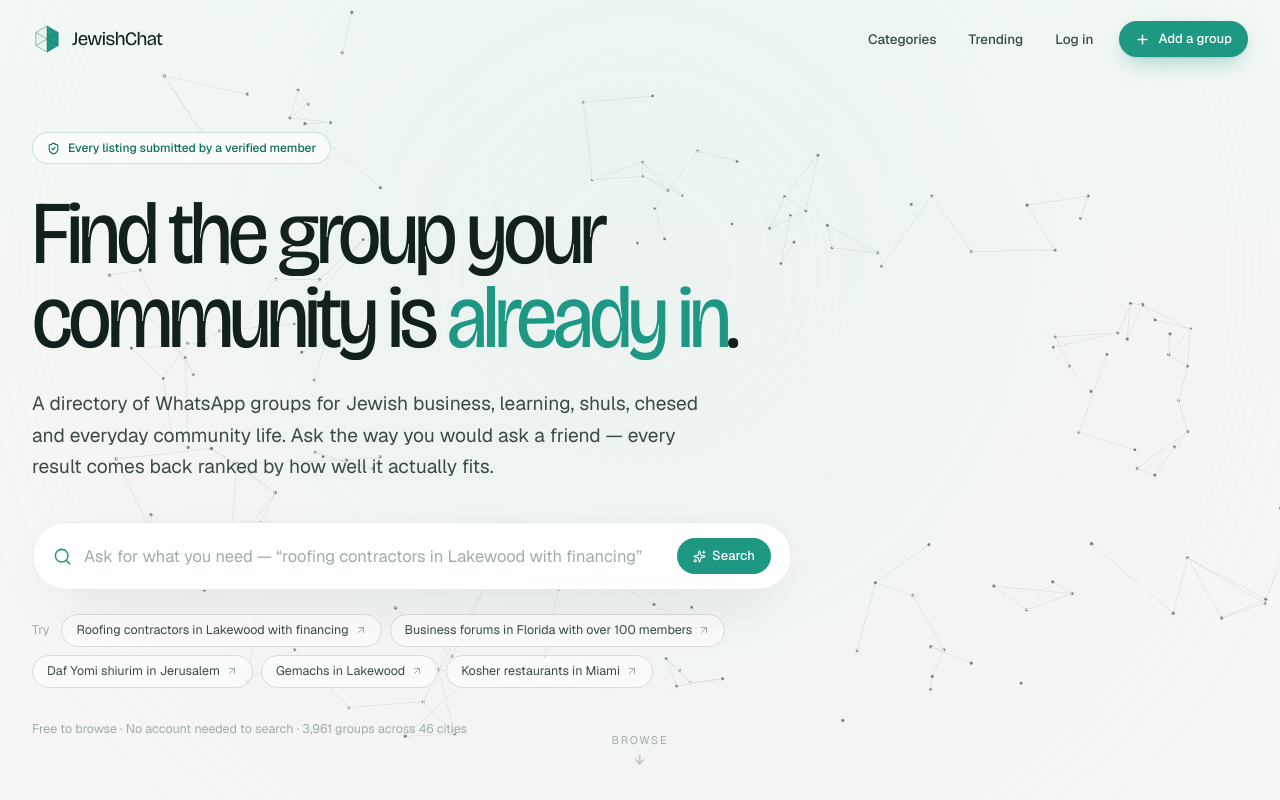
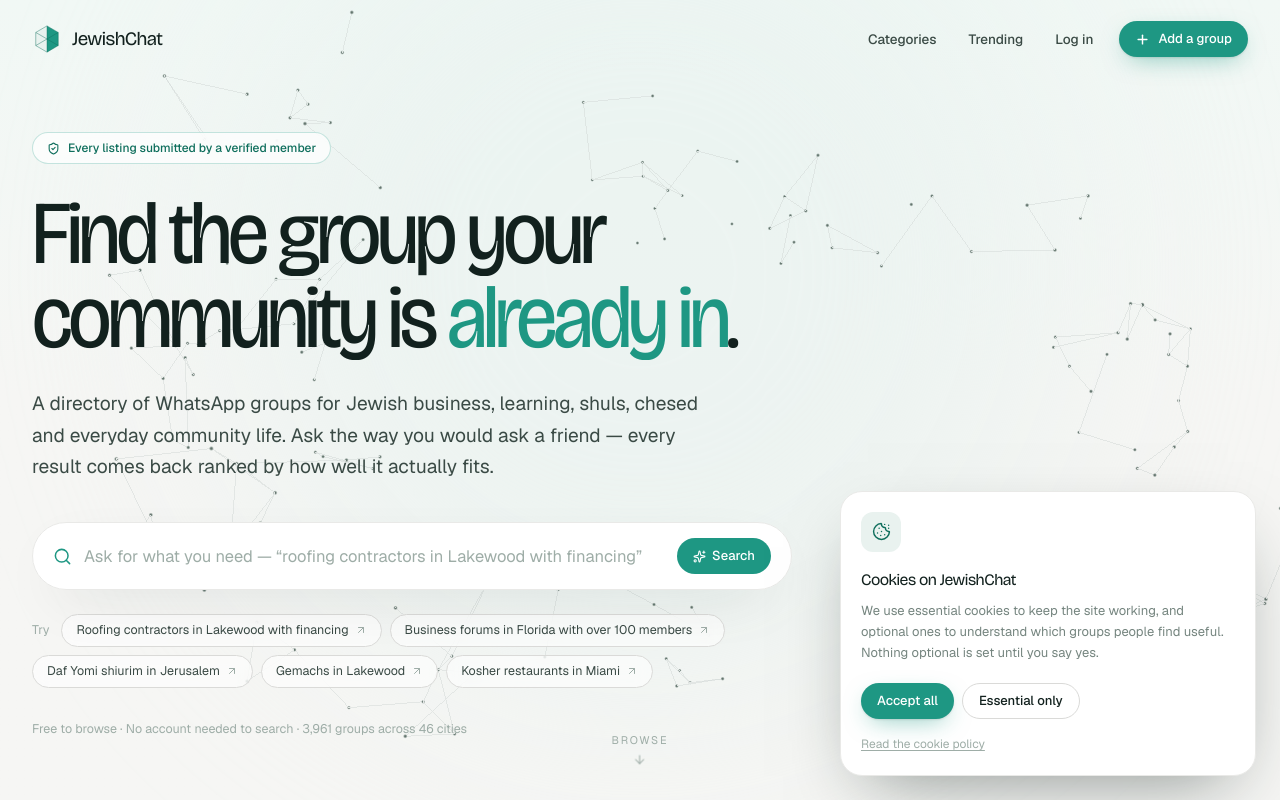
Before and after one commit to himathk/jewishchat-proto, a Next.js app: page / in a window 1280 px wide. Shown: the top 800 px of the page. Built offline with nearby package versions, Linux system fonts and the light colour scheme.

Commit message:
feat: cookie consent banner, JSON-LD schema, and page metadata

```diff
--- a/app/layout.tsx
+++ b/app/layout.tsx
@@ -2,6 +2,7 @@
 import { Bricolage_Grotesque } from "next/font/google";
 import { GeistSans } from "geist/font/sans";
 import { SmoothScroll } from "@/components/providers/SmoothScroll";
+import { CookieConsent } from "@/components/layout/CookieConsent";
 import "./globals.css";
 
 // `wght` is the default axis and must NOT be listed in `axes`.
@@ -13,9 +14,36 @@
 });
 
 export const metadata: Metadata = {
-  title: "JewishChat — Find the WhatsApp groups your community is already in",
+  metadataBase: new URL("https://jewishchat.example"),
+  title: {
+    default: "JewishChat — Find the WhatsApp groups your community is already in",
+    template: "%s · JewishChat",
+  },
   description:
-    "A curated directory of WhatsApp groups for Jewish businesses, shuls, learning, chesed and community life. Ask in plain language and get ranked results.",
+    "A directory of WhatsApp groups for Jewish business, learning, shuls, chesed and everyday community life. Ask in plain language and get results ranked by relevance.",
+  keywords: [
+    "Jewish WhatsApp groups",
+    "frum WhatsApp groups",
+    "community directory",
+    "Lakewood",
+    "Boro Park",
+    "Jerusalem",
+  ],
+  openGraph: {
+    type: "website",
+    siteName: "JewishChat",
+    title: "Find the group your community is already in",
+    description:
+      "3,961 WhatsApp groups across 46 cities — business, learning, shuls, chesed and community life.",
+    url: "/",
+  },
+  twitter: {
+    card: "summary_large_image",
+    title: "JewishChat",
+    description: "Find the WhatsApp group your community is already in.",
+  },
+  robots: { index: true, follow: true },
+  alternates: { canonical: "/" },
 };
 
 export default function RootLayout({
@@ -24,7 +52,10 @@
   return (
     <html lang="en" className={`${bricolage.variable} ${GeistSans.variable}`}>
       <body>
-        <SmoothScroll>{children}</SmoothScroll>
+        <SmoothScroll>
+          {children}
+          <CookieConsent />
+        </SmoothScroll>
       </body>
     </html>
   );
--- a/app/page.tsx
+++ b/app/page.tsx
@@ -11,10 +11,25 @@
 import { AddGroupBand } from "@/components/sections/AddGroupBand";
 import { Faq } from "@/components/sections/Faq";
 import { Footer } from "@/components/layout/Footer";
+import {
+  buildCategoryListSchema,
+  buildItemListSchema,
+  buildWebsiteSchema,
+} from "@/lib/seo/schema";
 
 export default function Home() {
   return (
     <SearchProvider>
+      <script
+        type="application/ld+json"
+        dangerouslySetInnerHTML={{
+          __html: JSON.stringify([
+            buildWebsiteSchema(),
+            buildCategoryListSchema(),
+            buildItemListSchema(),
+          ]),
+        }}
+      />
       <Header />
       {/* SearchDock is a root-level sibling on purpose: a transformed ancestor
           would become the containing block for its `position: fixed`. */}
--- /dev/null
+++ b/components/layout/CookieConsent.tsx
@@ -0,0 +1,96 @@
+"use client";
+
+import { useEffect, useRef, useState } from "react";
+import Link from "next/link";
+import { Cookie } from "lucide-react";
+import { gsap, registerGsap } from "@/lib/motion/gsap";
+import { Button } from "@/components/ui/Button";
+
+const STORAGE_KEY = "jc-cookie-consent";
+
+export function CookieConsent() {
+  const [visible, setVisible] = useState(false);
+  const ref = useRef<HTMLDivElement>(null);
+
+  // Read storage after mount only — reading during render would desync SSR.
+  useEffect(() => {
+    if (window.localStorage.getItem(STORAGE_KEY)) return;
+    const t = window.setTimeout(() => setVisible(true), 1200);
+    return () => window.clearTimeout(t);
+  }, []);
+
+  useEffect(() => {
+    registerGsap();
+    const el = ref.current;
+    if (!visible || !el) return;
+
+    if (window.matchMedia("(prefers-reduced-motion: reduce)").matches) {
+      gsap.set(el, { opacity: 1, y: 0 });
+      return;
+    }
+
+    const tween = gsap.fromTo(
+      el,
+      { opacity: 0, y: 28 },
+      { opacity: 1, y: 0, duration: 0.75, ease: "power3.out" },
+    );
+    return () => {
+      tween.kill();
+    };
+  }, [visible]);
+
+  const decide = (choice: "all" | "essential") => {
+    window.localStorage.setItem(STORAGE_KEY, choice);
+    const el = ref.current;
+    if (!el || window.matchMedia("(prefers-reduced-motion: reduce)").matches) {
+      setVisible(false);
+      return;
+    }
+    gsap.to(el, {
+      opacity: 0,
+      y: 20,
+      duration: 0.4,
+      ease: "power2.in",
+      onComplete: () => setVisible(false),
+    });
+  };
+
+  if (!visible) return null;
+
+  return (
+    <div
+      ref={ref}
+      role="dialog"
+      aria-live="polite"
+      aria-label="Cookie consent"
+      className="border-surface-line bg-surface-card fixed right-4 bottom-4 left-4 z-[60] rounded-[22px] border p-5 shadow-[0_28px_70px_-28px_color-mix(in_oklab,var(--color-ink-1)_50%,transparent)] sm:right-6 sm:bottom-6 sm:left-auto sm:max-w-[26rem]"
+    >
+      <span className="bg-brand-soft text-brand-deep mb-4 inline-flex size-10 items-center justify-center rounded-[12px]">
+        <Cookie size={19} strokeWidth={1.8} />
+      </span>
+
+      <h2 className="font-display text-ink-1 text-[16px]">Cookies on JewishChat</h2>
+      <p className="text-ink-3 mt-2 text-[13px] leading-relaxed">
+        We use essential cookies to keep the site working, and optional ones to understand which
+        groups people find useful. Nothing optional is set until you say yes.
+      </p>
+
+      <div className="mt-5 flex flex-wrap gap-2">
+        <Button size="sm" onClick={() => decide("all")}>
+          Accept all
+        </Button>
+        <Button variant="secondary" size="sm" onClick={() => decide("essential")}>
+          Essential only
+        </Button>
+      </div>
+
+      <Link
+        href="#"
+        data-href="/cookies"
+        className="text-ink-4 hover:text-brand-deep mt-4 inline-block text-[12px] underline underline-offset-2 transition-colors"
+      >
+        Read the cookie policy
+      </Link>
+    </div>
+  );
+}
--- /dev/null
+++ b/lib/seo/schema.ts
@@ -0,0 +1,59 @@
+import { CATEGORIES, categoryById } from "@/lib/data/categories";
+import { PUBLIC_GROUPS } from "@/lib/data/groups";
+
+const SITE_URL = "https://jewishchat.example";
+
+export function buildWebsiteSchema() {
+  return {
+    "@context": "https://schema.org",
+    "@type": "WebSite",
+    name: "JewishChat",
+    url: SITE_URL,
+    description:
+      "A directory of WhatsApp groups for Jewish business, learning, shuls, chesed and community life.",
+    potentialAction: {
+      "@type": "SearchAction",
+      target: {
+        "@type": "EntryPoint",
+        urlTemplate: `${SITE_URL}/search?q={search_term_string}`,
+      },
+      "query-input": "required name=search_term_string",
+    },
+  };
+}
+
+export function buildItemListSchema() {
+  const top = [...PUBLIC_GROUPS]
+    .sort((a, b) => b.metrics.uniqueViews - a.metrics.uniqueViews)
+    .slice(0, 8);
+
+  return {
+    "@context": "https://schema.org",
+    "@type": "ItemList",
+    name: "Most active WhatsApp groups this week",
+    numberOfItems: top.length,
+    itemListElement: top.map((group, i) => ({
+      "@type": "ListItem",
+      position: i + 1,
+      name: group.name,
+      description: group.shortDescription,
+      url: `${SITE_URL}/${categoryById(group.categoryId)?.slug ?? "group"}/${group.slug}`,
+    })),
+  };
+}
+
+export function buildCategoryListSchema() {
+  return {
+    "@context": "https://schema.org",
+    "@type": "ItemList",
+    name: "Group categories",
+    numberOfItems: CATEGORIES.length,
+    itemListElement: CATEGORIES.map((category, i) => ({
+      "@type": "ListItem",
+      position: i + 1,
+      name: category.name,
+      description: category.description,
+      url: `${SITE_URL}/${category.slug}`,
+    })),
+  };
+}
```
Also changed, not shown: 13 other files (tests, documents, lock files or other folders).
